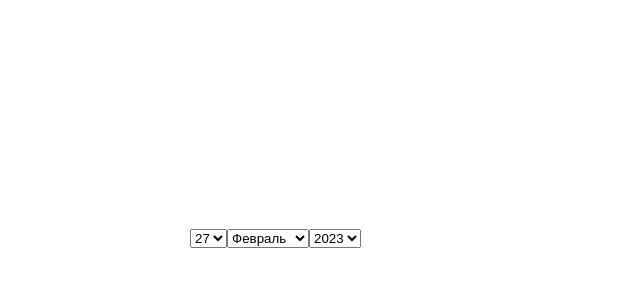
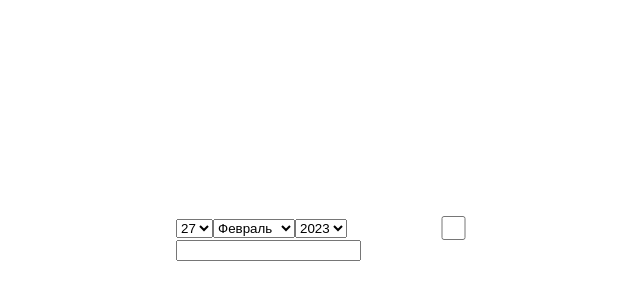
Before and after one commit to danilromas/Vue_DaRo, a Vue app: page / in a window 1280 px wide. Shown: the part 162-462 px from the top of the page, without its empty margins (279-919 px from the left). Built offline with nearby package versions, Linux system fonts and the light colour scheme.

Commit message:
51_блокирование_печати

```diff
--- a/src/App.vue
+++ b/src/App.vue
@@ -58,10 +58,17 @@
         "Ноябрь",
         "Декабрь",
       ],
+      isDisabled: false,
       years: yearsArray,
+      methods:
+    {
+        disabel: function (){
+            this.isDisabled = !this.isDisabled
+        }
+    }
+}
     }
   }
-}
 
 </script>
 
@@ -81,6 +88,8 @@
       <option v-for="year in years">{{ year }}</option>
     </select>
     </div>
+    <input type="checkbox" v-model="isDisabled">
+    <input v-bind:disabled="isDisabled" type="text">
 </template>
 
 <style>
```
